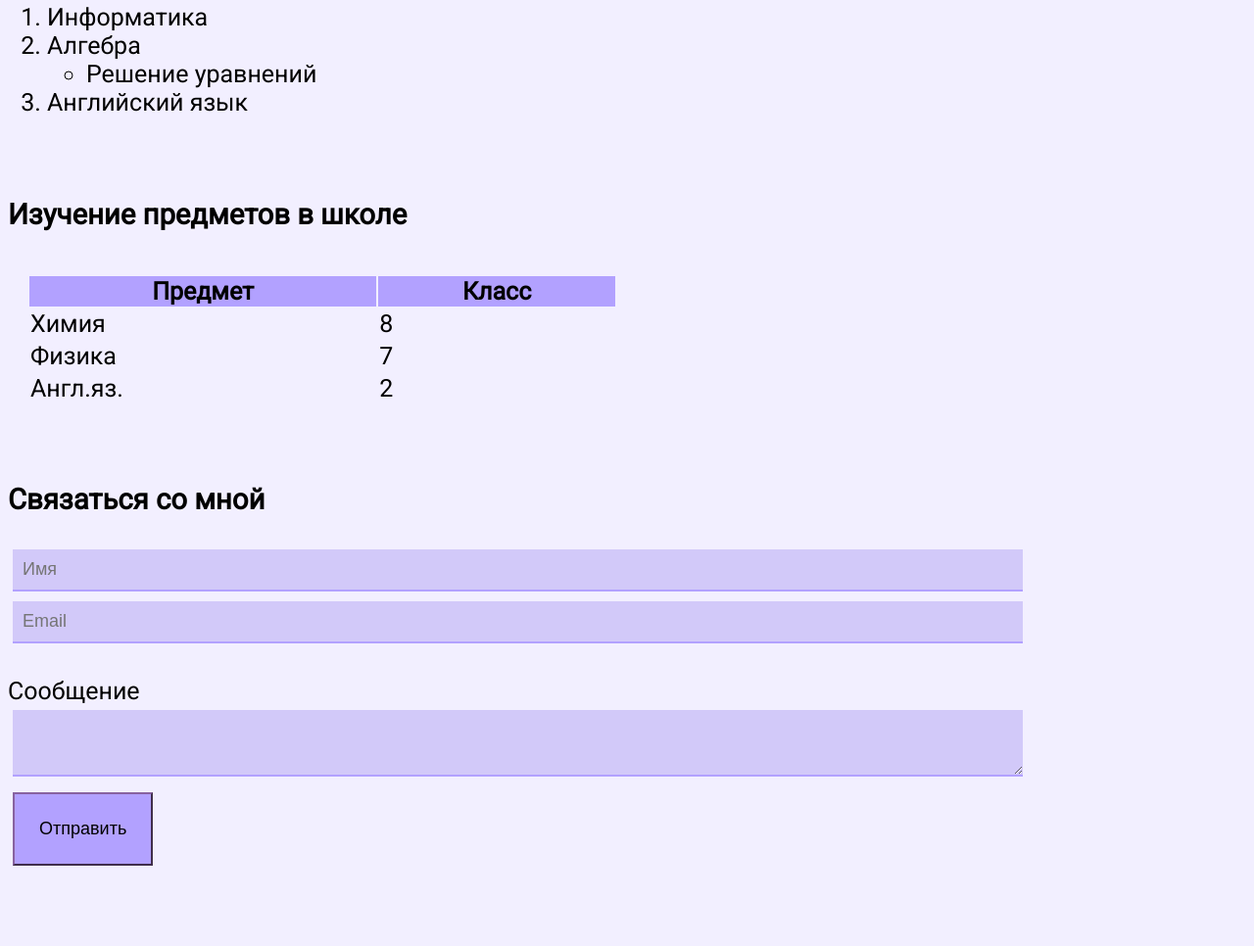
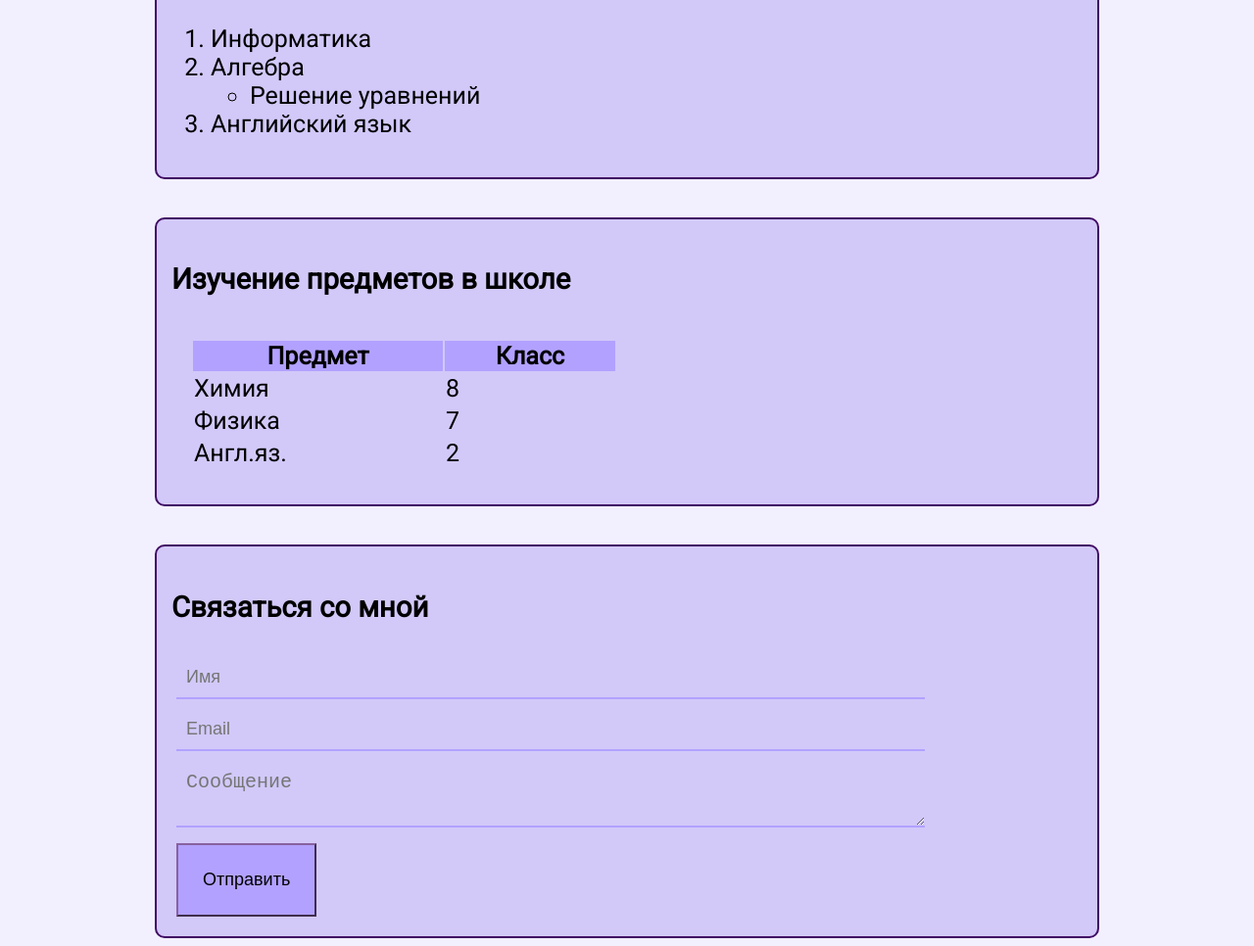
Before and after one commit to melanieforest/about, a plain HTML site: page index.html in a window 1280 px wide. Shown: the part 399-1365 px from the top of the page at 98% size. Before the commit the page ends 1296 px from the top, so only its background shows below. Drawn offline with Linux system fonts and the light colour scheme.

Commit message:
Update index.html

```diff
--- a/index.html
+++ b/index.html
@@ -5,7 +5,7 @@
   <meta charset="UTF-8">
   <meta http-equiv="X-UA-Compatible" content="IE=edge">
   <meta name="viewport" content="width=device-width, initial-scale=1.0">
-  <title>Document</title>
+  <title>About me</title>
   <link rel="stylesheet" href="style.css">
 </head>
 
@@ -25,7 +25,7 @@
         </p>
       </div>
     </div>
-    <div class='card1'>
+    <div class='card'>
       <h3>Топ моих любимых предметов:</h3>
       <ol>
         <li>Информатика</li>
@@ -37,7 +37,7 @@
       </ol>
     </div>
     <br>
-    <div class='card2'>
+    <div class='card'>
       <h3>Изучение предметов в школе</h3>
       <table class="table">
         <th>Предмет</th>
@@ -57,7 +57,7 @@
       </table>
     </div>
     <br>
-    <div class='card3'>
+    <div class='card'>
       <h3>Связаться со мной</h3>
       <form class="forms" cellspacing="0">
         <div>
@@ -69,10 +69,8 @@
           <input type="email" id="email" placeholder="Email">
         </div>
         <div>
-          <br>
-          <label for="message">Сообщение</label>
-          <br>
-          <textarea id="message" name="message"></textarea>
+          <label for="message"></label>
+          <textarea id="message" type="message" placeholder="Сообщение"></textarea>
         </div>
         <button type="submit">Отправить</button>
       </form>
```
